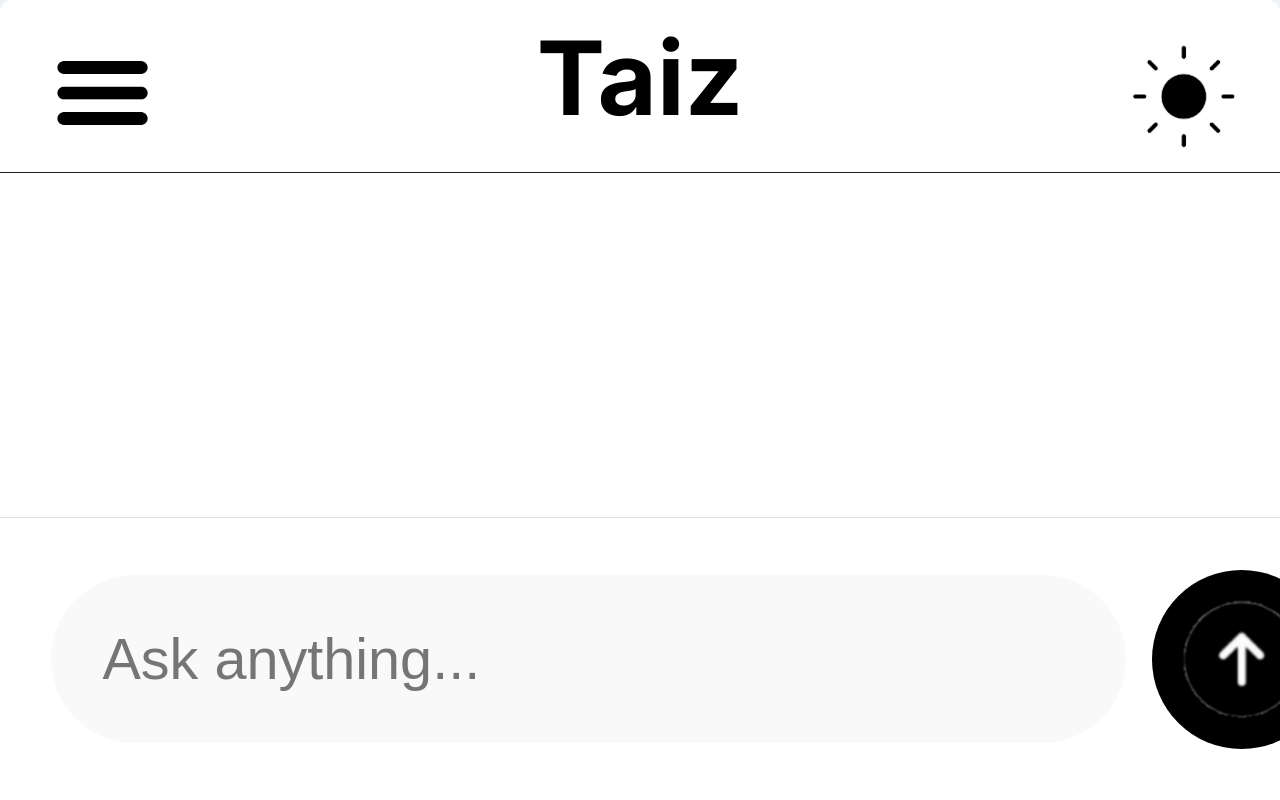
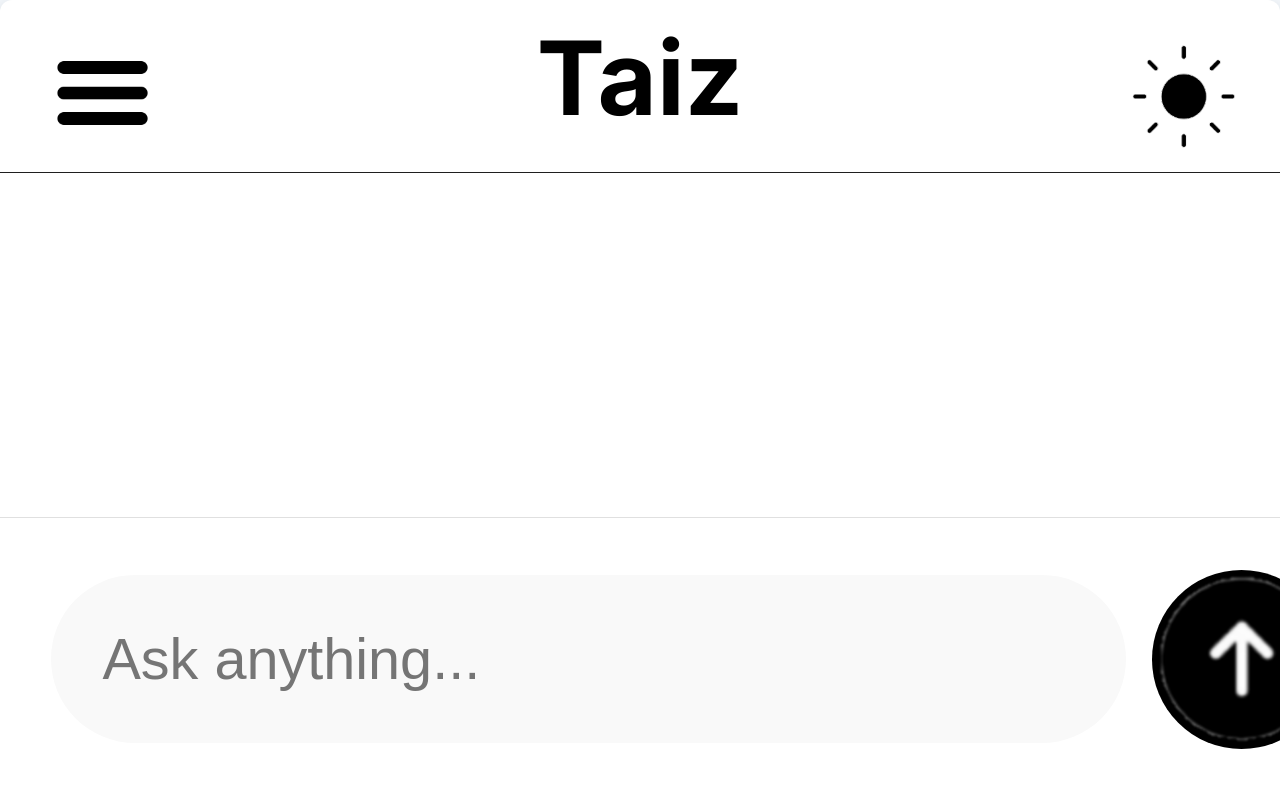
Before and after one commit to t4zn/TaizAI, a Flask app: page / in a window 1280 px wide. Run offline with Flask 3, Linux system fonts and the light colour scheme.

Commit message:
Update style.css

```diff
--- a/static/style.css
+++ b/static/style.css
@@ -192,8 +192,8 @@ body.dark-mode #sendBtn {
 }
 
 .send-icon {
-    width: 100%;
-    height: 100%;
+    width: 140%;
+    height: 140%;
     object-fit: cover;
     transition: 0.3s;
 }
```
